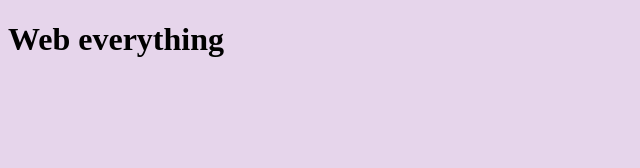
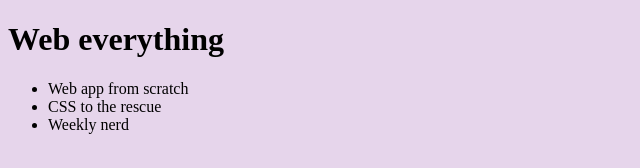
Before and after one commit to Raymond179/minor, a plain HTML site: page index.html in a window 1280 px wide. Shown: the whole page, without its empty margins (0-640 px from the left). Drawn offline with Linux system fonts and the light colour scheme.

Commit message:
index aangepast

```diff
--- a/index.html
+++ b/index.html
@@ -11,5 +11,11 @@
 
 <h1>Web everything</h1>
 
+<ul>
+	<li>Web app from scratch</li>
+	<li>CSS to the rescue</li>
+	<li>Weekly nerd</li>
+</ul>
+
 </body>
 </html>
```
